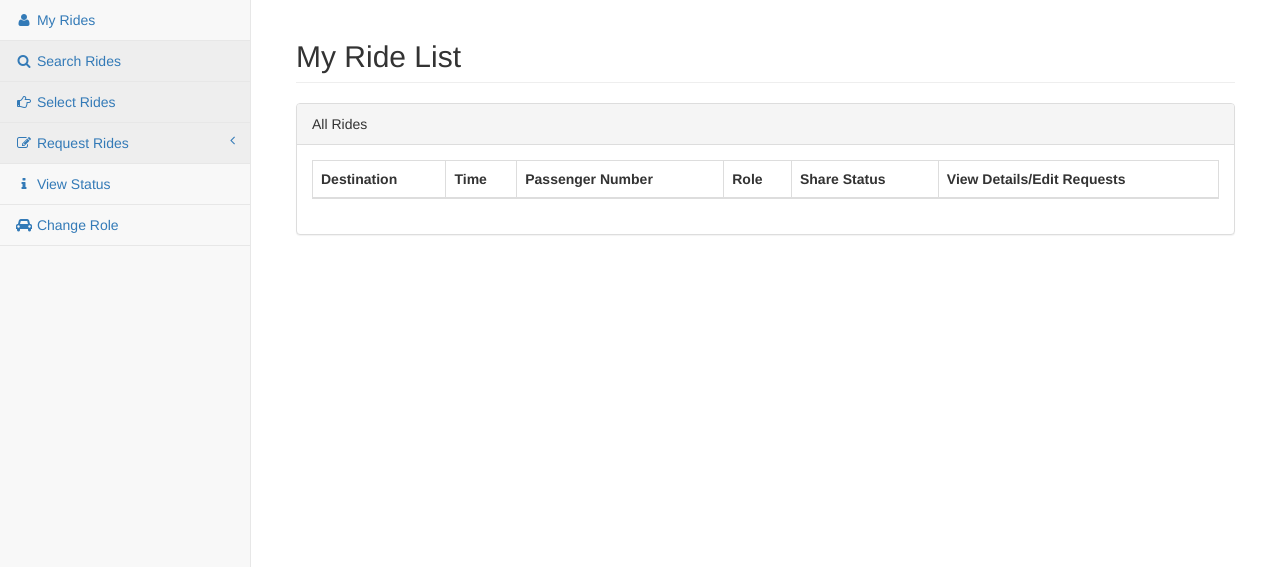
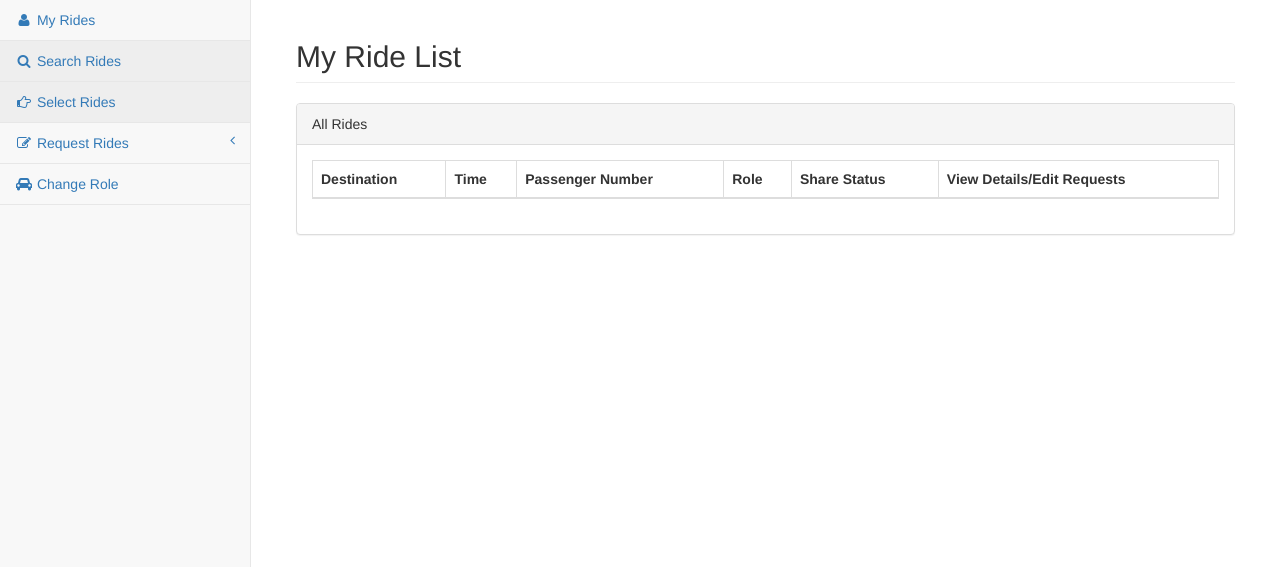
Before and after one commit to AlinaGXY/RideSharing-WebApp, a Django app: page /allRides/ in a window 1280 px wide. Shown: the part 51-618 px from the top of the page. Run offline with Django 3.2, Linux system fonts and the light colour scheme; a user stored in the database is signed in; tables that the repository leaves empty hold one stand-in row (values such as "Sample post"); lists and menus that the app fills with data are empty; some libraries are stand-ins or nearby versions.

Commit message:
0130noon

```diff
--- a/RideApp/templates/base.html
+++ b/RideApp/templates/base.html
@@ -80,13 +80,10 @@
                             <a href="/allRides"><i class="fa fa-user fa-fw"></i> My Rides</a>
                         </li>
                         <li>
-                            <a href=""><i class="fa fa-car fa-fw"></i> Drivers only<span class="fa arrow"></span></a>
+                            <a href="#"><i class="fa fa-car fa-fw"></i> Drivers only<span class="fa arrow"></span></a>
                             <ul class="nav nav-second-level">
                                 <li>
                                     <a href="/search/driver">Search Rides</a>
-                                </li>
-                                <li>
-                                    <a href="">View Status</a>
                                 </li>
                                 <li>
                                     <a href="/addVehicle">Register My Vehicle</a>
@@ -108,7 +105,7 @@
                             <a href=""><i class="fa fa-hand-o-right fa-fw"></i> Select Rides</a>
                         </li>
                         <li>
-                            <a href=""><i class="fa fa-edit fa-fw"></i> Request Rides<span class="fa arrow"></span></a>
+                            <a href="#"><i class="fa fa-edit fa-fw"></i> Request Rides<span class="fa arrow"></span></a>
                             <ul class="nav nav-second-level">
                                 <li>
                                     <a href="/ridescreate/">Create a New Request</a>
@@ -118,9 +115,6 @@
                                 </li>
                             </ul>
                             <!-- /.nav-second-level -->
-                        </li>
-                        <li>
-                            <a href="#"><i class="fa fa-info fa-fw"></i> View Status</a>
                         </li>
                         <li>
                             <a href="/editrole"><i class="fa fa-car fa-fw"></i> Change Role</a>
--- a/RideApp/templates/rides_list.html
+++ b/RideApp/templates/rides_list.html
@@ -55,7 +55,12 @@
                                             <td><a href="{% url 'ride-detail' ride.id %}">View Details</a></td>
                                         {% endif %}
                                     {% else %}
-                                        <td><a href="{% url 'ride-detail' ride.id %}">View Details</a></td>
+
+                                        {% if ride.driver == user.username %}
+                                            {% if ride.status.name == 'confirmed' %}
+                                                <td><a href="{% url 'ride-complete' ride.id %}">Complete</a></td>
+                                            {% endif %}
+                                        {% endif %}
                                     {% endif %}
                                 </tr>
                             {% endfor %}
--- a/rideSharing/urls.py
+++ b/rideSharing/urls.py
@@ -35,6 +35,6 @@ urlpatterns = [
     path('addVehicle/', views.addVehicle, name = 'add-vehicle'),
     path('rides/<int:ride_id>/confirm/',views.RideConfirm,name='ride-confirm'),
     # path('search/sharer/'),
-     path('search/driver/',views.DriverSearch,name='ride-search'),
+     path('search/driver/',views.DriverSearch,name='driver-search'),
     # path('ride/<int:ride_id>/join/', views.RideJoin, name = 'join-ride'),
 ]
```
Also changed, not shown: RideApp/templates/rides_detail.html (+10 -1 lines), RideApp/migrations/0004_auto_20190129_1416.py (added).
